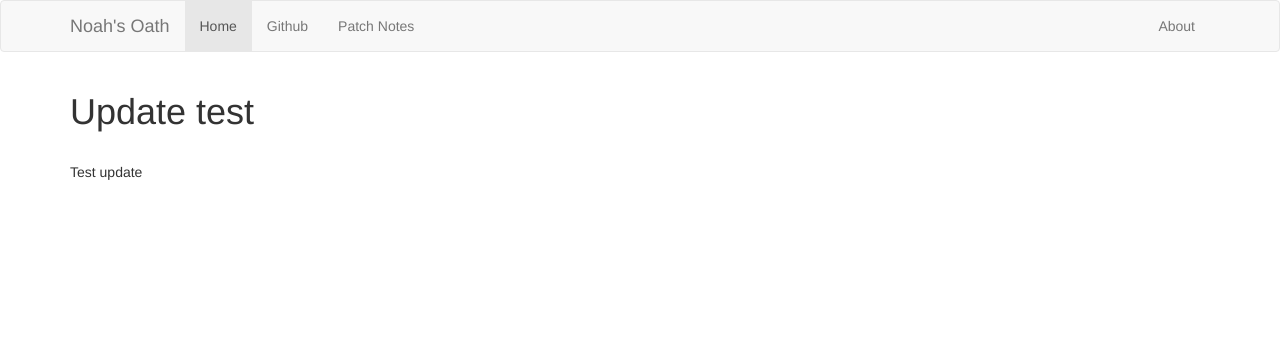
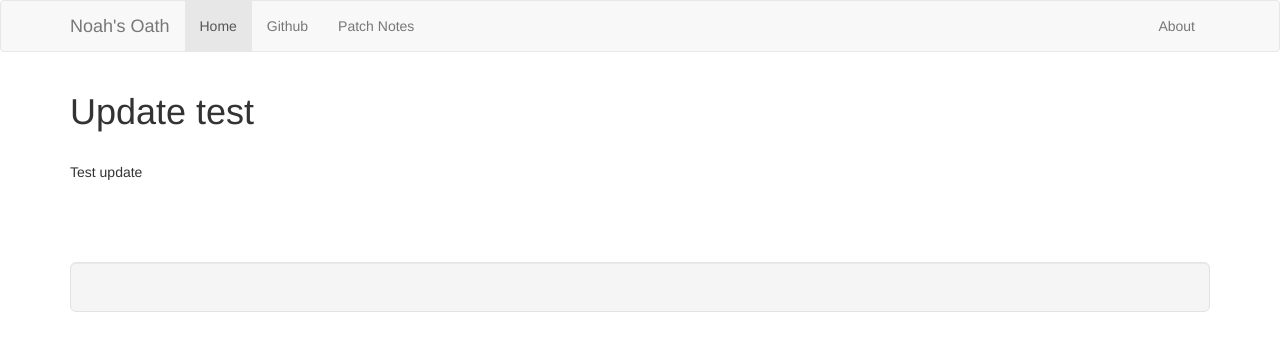
Before and after one commit to eoriont/Noahs-Oath-Blog, a Jekyll site: the page built from _posts/2017-05-20-Update Test.html, in a window 1280 px wide. Shown: the top 351 px of the page. Built offline with Jekyll 4.4.1, drawn with Linux system fonts in a browser that asks for light colours; nearby versions of some CDN libraries; comment, search, counter and statistics services are not loaded.

Commit message:
adding well to disqus

```diff
--- a/_layouts/default.html
+++ b/_layouts/default.html
@@ -40,8 +40,9 @@
           {{ content }}
           {% if page.comments %}
           <br><br><br><br><br>
+
+          <div class="well well-lg">
             <div id="disqus_thread"></div>
-
             <script>
             (function() {
             var d = document, s = d.createElement('script');
@@ -51,6 +52,7 @@
             })();
             </script>
             <noscript>Please enable JavaScript to view the <a href="https://disqus.com/?ref_noscript">comments powered by Disqus.</a></noscript>
+          </div>
           {% endif %}
       </div>
     </body>
```
